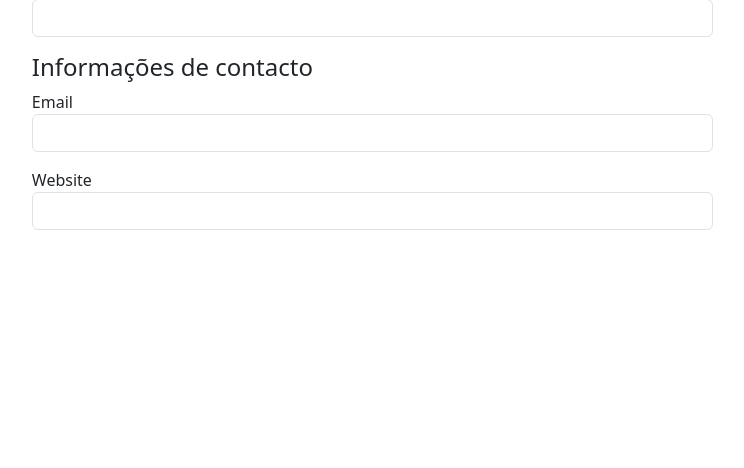
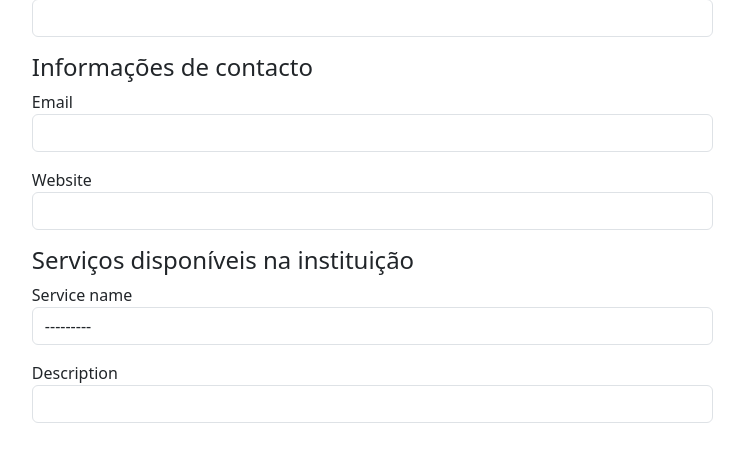
Before and after one commit to LucasSantiagoMartins/KizolaHealing, a Django app: page /health/integrate-institution/ in a window 1280 px wide. Shown: the part 2499-2967 px from the top of the page, without its empty margins (421-1165 px from the left). Before the commit the page ends 2729 px from the top, so only its background shows below. Run offline with Django 5.2, Linux system fonts and the light colour scheme; some libraries are stand-ins or nearby versions.

Commit message:
Add div-form-services-offered in health app integrate_institution.html template

```diff
--- a/health/templates/integrate_institution.html
+++ b/health/templates/integrate_institution.html
@@ -137,6 +137,14 @@
                         {{contact_information_form.website.label}}
                         {{contact_information_form.website}}
                     </div>
+
+                    <div id="div-form-services-offered">
+                        <h4>Serviços disponíveis na instituição</h4>
+                        {{service_offered_form.service_name.label}}
+                        {{service_offered_form.service_name}}
+                        {{service_offered_form.description.label}}
+                        {{service_offered_form.description}}
+                    </div>
                 </form>
         </div>
     </div>
```
